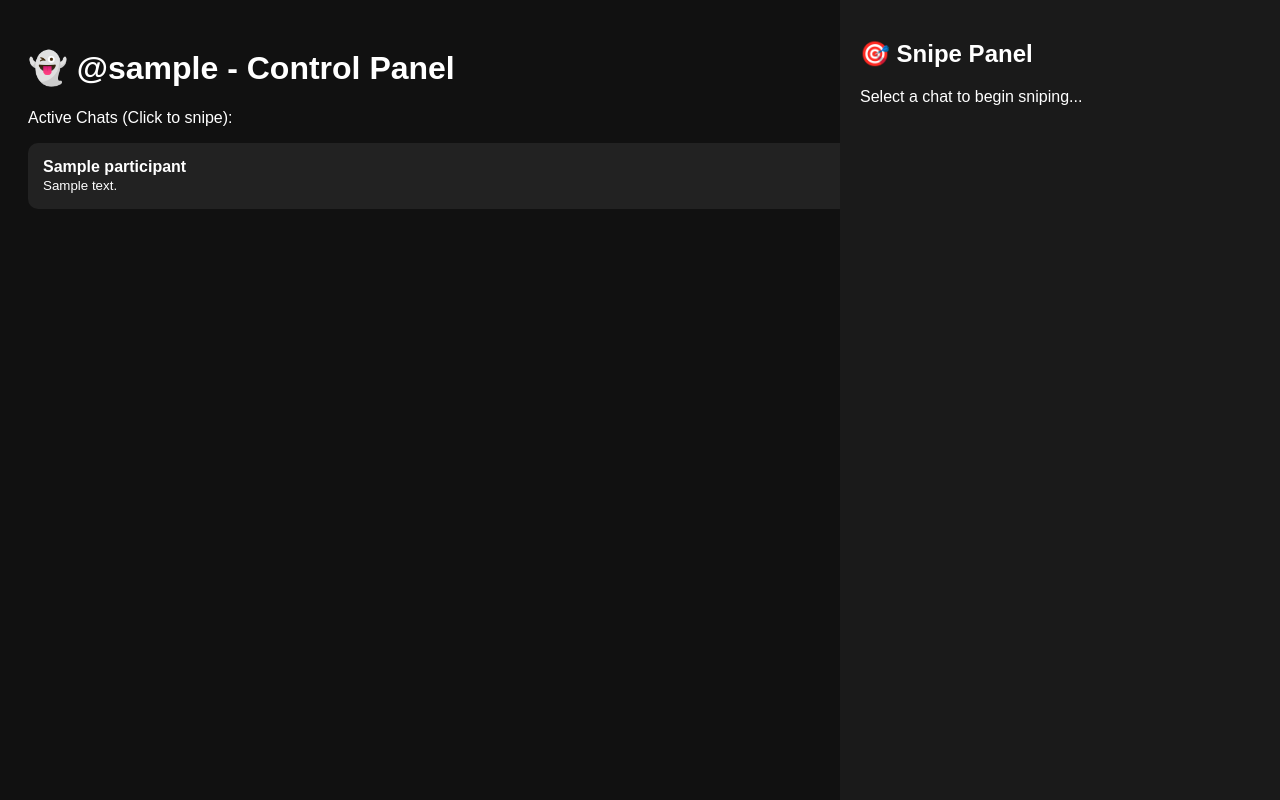
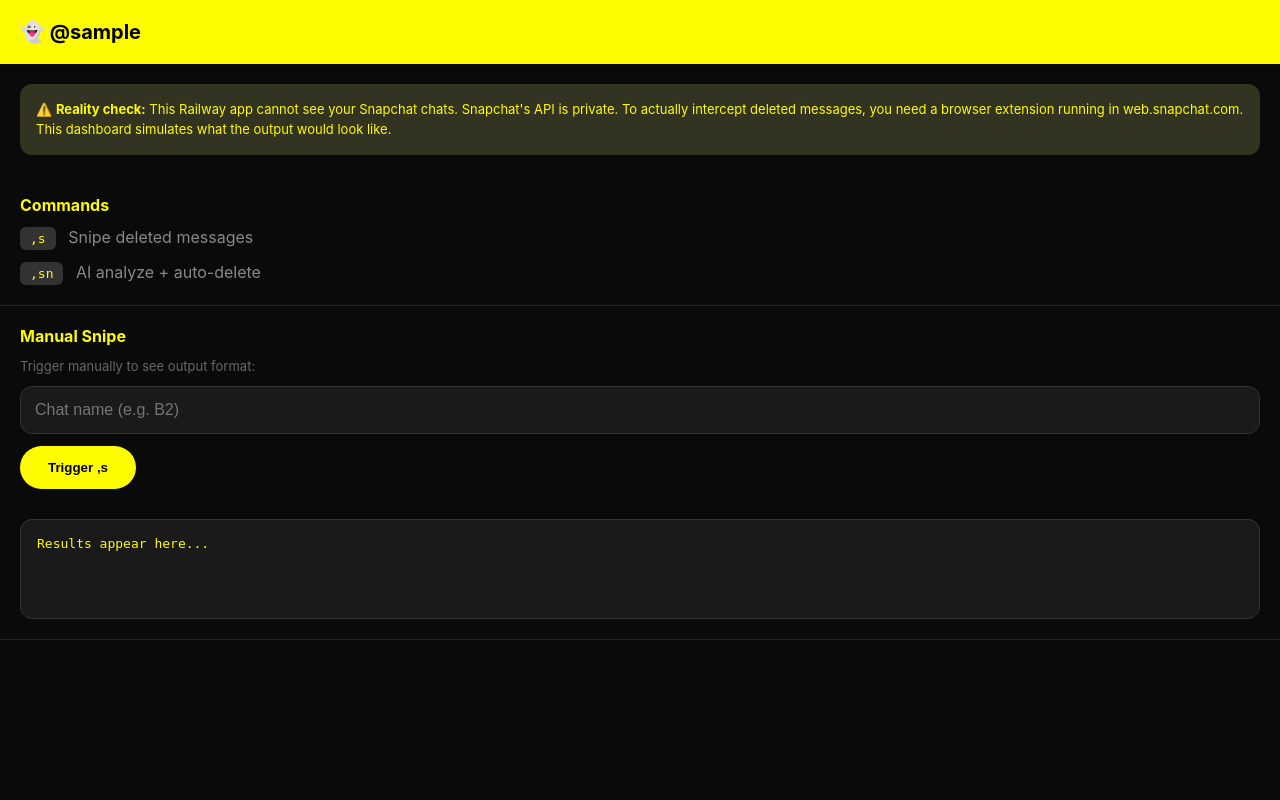
Before and after one commit to ghaith012x-collab/inst, a Flask app: template templates/dashboard.html in a window 1280 px wide. Run offline with Flask 3, Linux system fonts and the light colour scheme; the template is opened without the code that fills it: most values are stand-ins (such as "Sample title", 1, 10 or a date in 2020).

Commit message:
Update dashboard.html

```diff
--- a/templates/dashboard.html
+++ b/templates/dashboard.html
@@ -1,48 +1,63 @@
-
 <!DOCTYPE html>
 <html>
 <head>
 <title>Dashboard - @{{ username }}</title>
+<meta name="viewport" content="width=device-width, initial-scale=1.0">
 <style>
-        body { background: #111; color: #fff; font-family: Arial; padding: 20px; }
-        .chat { background: #222; padding: 15px; margin: 10px 0; border-radius: 10px; cursor: pointer; }
-        .chat:hover { background: #333; }
-        #panel { position: fixed; right: 0; top: 0; width: 400px; height: 100%; background: #1a1a1a; padding: 20px; overflow-y: auto; }
+* { box-sizing: border-box; margin: 0; padding: 0; }
+body { background: #0a0a0a; color: #fff; font-family: -apple-system, sans-serif; min-height: 100vh; }
+.header { background: #FFFC00; color: #000; padding: 20px; }
+.header h1 { font-size: 20px; }
+.section { padding: 20px; border-bottom: 1px solid #222; }
+.section h2 { font-size: 16px; margin-bottom: 12px; color: #FFFC00; }
+input { width: 100%; padding: 14px; border-radius: 12px; border: 1px solid #333; background: #1a1a1a; color: #fff; margin-bottom: 12px; font-size: 16px; }
+button { background: #FFFC00; color: #000; border: none; padding: 14px 28px; border-radius: 24px; font-weight: 600; cursor: pointer; margin-right: 10px; margin-bottom: 10px; }
+#output { margin-top: 20px; padding: 16px; background: #1a1a1a; border-radius: 12px; white-space: pre-wrap; font-family: monospace; font-size: 13px; color: #FFFC00; min-height: 100px; border: 1px solid #333; }
+.cmd { display: inline-block; background: #333; color: #FFFC00; padding: 4px 10px; border-radius: 6px; font-family: monospace; font-size: 13px; margin-right: 8px; }
+.warning { padding: 16px; background: #332; color: #FFFC00; margin: 20px; border-radius: 12px; font-size: 13px; line-height: 1.5; }
 </style>
 </head>
 <body>
-    <h1>👻 @{{ username }} - Control Panel</h1>
-    <p>Active Chats (Click to snipe):</p>
+<div class="header">
+<h1>👻 @{{ username }}</h1>
+</div>
 
-    {% for conv in conversations %}
-    <div class="chat" onclick="snipe('{{ conv.id }}')">
-        <strong>{{ conv.participants | join(', ') }}</strong><br>
-        <small>{{ conv.last_message.text[:50] if conv.last_message else 'No messages' }}</small>
+<div class="warning">
+⚠️ <b>Reality check:</b> This Railway app cannot see your Snapchat chats. Snapchat's API is private. To actually intercept deleted messages, you need a browser extension running in web.snapchat.com. This dashboard simulates what the output would look like.
 </div>
-    {% endfor %}
 
-    <div id="panel">
-        <h2>🎯 Snipe Panel</h2>
-        <div id="snipe-content">Select a chat to begin sniping...</div>
+<div class="section">
+<h2>Commands</h2>
+<p style="color:#888; margin-bottom:12px;"><span class="cmd">,s</span> Snipe deleted messages</p>
+<p style="color:#888;"><span class="cmd">,sn</span> AI analyze + auto-delete</p>
+</div>
+
+<div class="section">
+<h2>Manual Snipe</h2>
+<p style="color:#666; margin-bottom:12px; font-size:13px;">Trigger manually to see output format:</p>
+<input type="text" id="chatName" placeholder="Chat name (e.g. B2)">
+<button onclick="snipe()">Trigger ,s</button>
+<div id="output">Results appear here...</div>
 </div>
 
 <script>
-        async function snipe(convId) {
-            const panel = document.getElementById('snipe-content');
-            panel.innerHTML = 'Sniping deleted messages...';
+async function snipe() {
+    const chat = document.getElementById('chatName').value || 'Chat';
+    const output = document.getElementById('output');
+    output.textContent = 'Sniping...';
 
-            const resp = await fetch(`/snipe/${convId}`, {
+    const resp = await fetch('/snipe', {
         method: 'POST',
         headers: {'Content-Type': 'application/json'},
-                body: JSON.stringify({mode: 'deleted'})
+        body: JSON.stringify({chat: chat})
     });
 
     const data = await resp.json();
-            let html = '<h3>Deleted Messages:</h3>';
-            data.messages.forEach(m => {
-                html += `<p><b>${m.sender}:</b> ${m.text || '[deleted media]'}</p>`;
-            });
-            panel.innerHTML = html;
+    if (data.success) {
+        output.textContent = data.result;
+    } else {
+        output.textContent = 'Error: ' + (data.error || 'Failed');
+    }
 }
 </script>
 </body>
```
Lines whose indentation alone changed are shown as unchanged.
